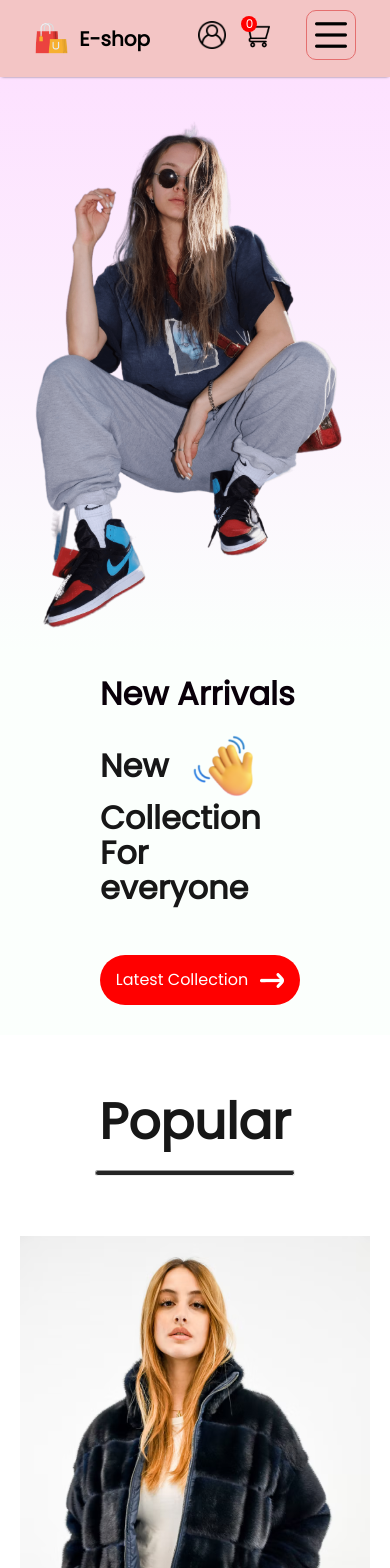
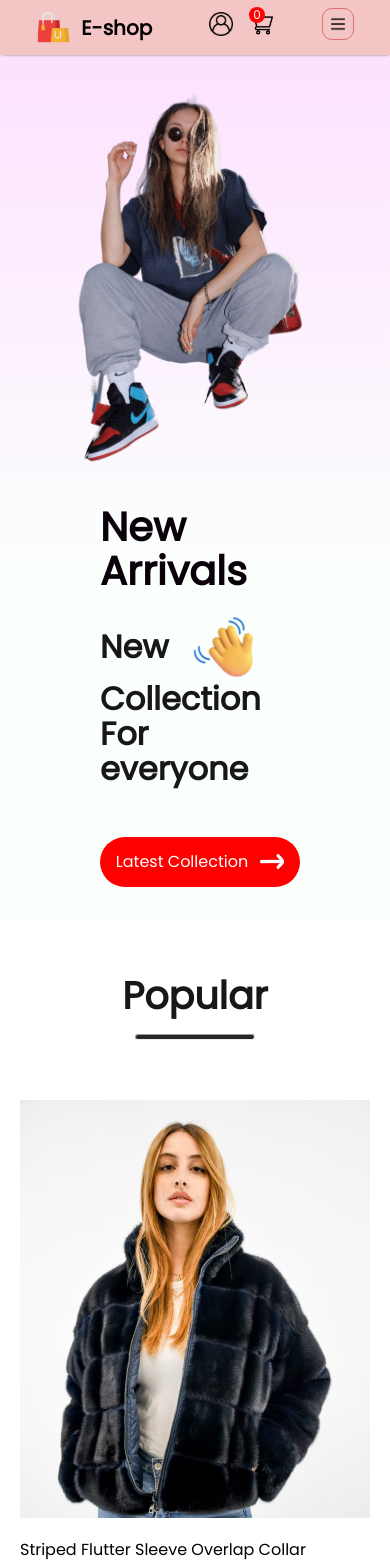
Before and after one commit to Topsyfash/React-ecommerce, a React (Create React App) app: page /#/ in a window 390 px wide. Shown: the top 1568 px of the page. Built offline with nearby package versions, Linux system fonts and the light colour scheme.

Commit message:
Modified files

```diff
--- a/src/App.js
+++ b/src/App.js
@@ -29,7 +29,7 @@ function App() {
         <Navbar />
         <Routes>
           <Route exact path='/' element={<Home />} />
-          <Route path='/shop' element={<Shop/> } />
+          <Route path='/shop' element={<Shop />} />
 
           <Route path='/mens'
             element={<ShopCategory
--- a/src/Components/Hero/Hero.css
+++ b/src/Components/Hero/Hero.css
@@ -75,11 +75,14 @@
 }
 @media (max-width:600px){
     .hero-right > img{
-        width: 400px;
-        /* height: 400px; */
+        /* width: 400px; */
+        height: 400px;
 
     }
-    .hero-left > h2 ,.hero-left p{
+    .hero-left > h2{
+        font-size: 40px;
+    }
+    .hero-left p{
         font-size: 32px;
     }
     .hero-left{
--- a/src/Components/Items/Item.jsx
+++ b/src/Components/Items/Item.jsx
@@ -3,10 +3,14 @@ import './Item.css'
 import { Link } from 'react-router-dom'
 
 const Item = (props) => {
+
+  const handleClick = () => {
+    window.scrollTo(0,0)
+  }
   return (
     <div className='items'>
       <Link to={`/product/${props.id}`}>
-        <img src={props.image} alt=""  onClick={window.scrollTo(0,0)}/>
+        <img src={props.image} alt="" onClick={handleClick}/>
       </Link>
           <p>{props.name }</p>
           <div className="item-prices">
--- a/src/Components/Navbar/Navbar.css
+++ b/src/Components/Navbar/Navbar.css
@@ -132,11 +132,15 @@
   }
 }
 @media (max-width: 600px) {
+  .navbar{
+    padding: 8px;
+  }
   .nav-logo a p {
     font-size: 20px;
   }
   .nav-logo  img {
     width: 35px;
+    /* height: 28px; */
   }
   .login-cart {
     gap: 16px;
@@ -147,16 +151,19 @@
     font-weight: 600;
   }
   .login-cart img{
-    height: 28px;
+    height: 24px;
   }
   .nav-cart-count{
     width: 16px;
     height: 16px;
-    margin-left: -45px;
-    margin-top: -30px;
+    margin-left: -40px;
+    margin-top: -25px;
     font-size: 12px;
   }
   .menu-container.active{
     width: 70vw;
   }
+  .menu-icon img{
+    height: 32px;
+  }
 }
--- a/src/Components/NewCollections/NewCollections.css
+++ b/src/Components/NewCollections/NewCollections.css
@@ -35,6 +35,9 @@
 
 @media(max-width:600px){
     .new-collections  h1{
-        font-size: 40px;
+        font-size: 32px;
+    }
+    .new-collections hr{
+        width: 160px;
     }
 }
--- a/src/Components/Offers/Offers.css
+++ b/src/Components/Offers/Offers.css
@@ -14,17 +14,17 @@
     justify-content: center;
     align-items: center;
 }
-.offers-left > h1{
+.offers-left  h1{
     color: #171717;
     font-size: 80px;
     font-weight: 600;
 }
-.offers-left > p{
+.offers-left  p{
     color: #171717;
     font-size: 22px;
     font-weight: 600;
 }
-.offers-left > button{
+.offers-left  button{
     width: 280px;
     height: 70px;
     border-radius: 35px;
@@ -54,11 +54,17 @@
         padding: 20px 0;
     }
 }
-@media (max-width:992px){
+@media (max-width:600px){
+    .offers{
+        padding: 0 80px;
+    }
     .offers-right{
         justify-content: center;
     }
     .offers-left > h1{
         font-size: 36px;
     }
+    .offers-right img{
+        height: 380px;
+    }
 }
--- a/src/Components/Popular/Popular.css
+++ b/src/Components/Popular/Popular.css
@@ -33,4 +33,10 @@
     .popular-item{
         flex-wrap: wrap;
     }
+    .popular  h1{
+        font-size: 38px;
+    }
+    .popular  hr {
+        width: 120px;
+    }
 }
--- a/src/Pages/CSS/Shop.css
+++ b/src/Pages/CSS/Shop.css
@@ -4,13 +4,14 @@
     align-items: center;
     justify-content: center;
     gap: 10px;
+    margin-bottom: 100px;
     /* height: 90vh; */
 }
-.shop-products > h1{
+.shop-products  h1{
     color: #171717;
     font-size: 40px;
     font-weight: 600;
-    margin-top: 20px;
+    margin-top: 40px;
 }
 .shop-products > hr {
     width: 200px;
@@ -37,3 +38,9 @@
         justify-content: center;
     }
 }
+
+@media (max-width:600px) {
+    .shop-products h1{
+        font-size: 36px;
+    }
+}
```
Also changed, not shown: src/Components/Focus.jsx (added, +18 -0 lines), src/Components/Timer.jsx (added, +27 -0 lines).
